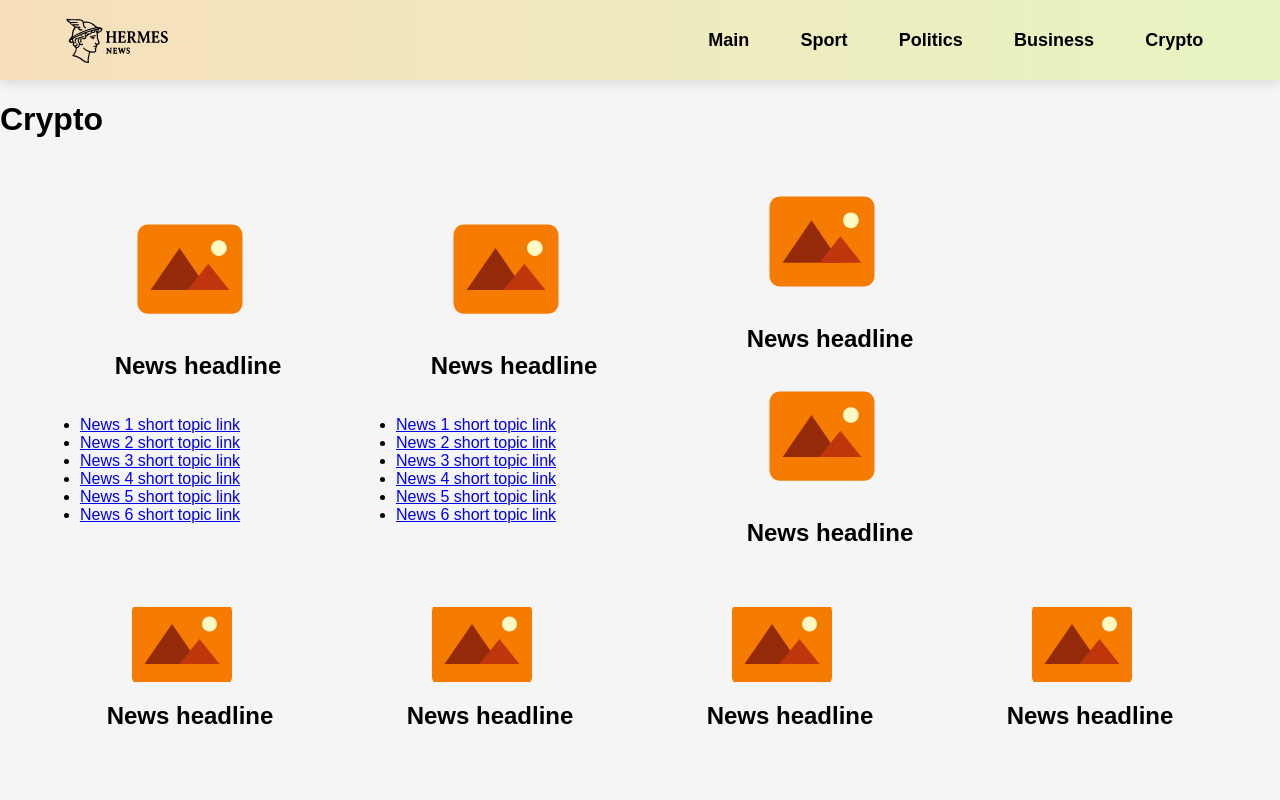
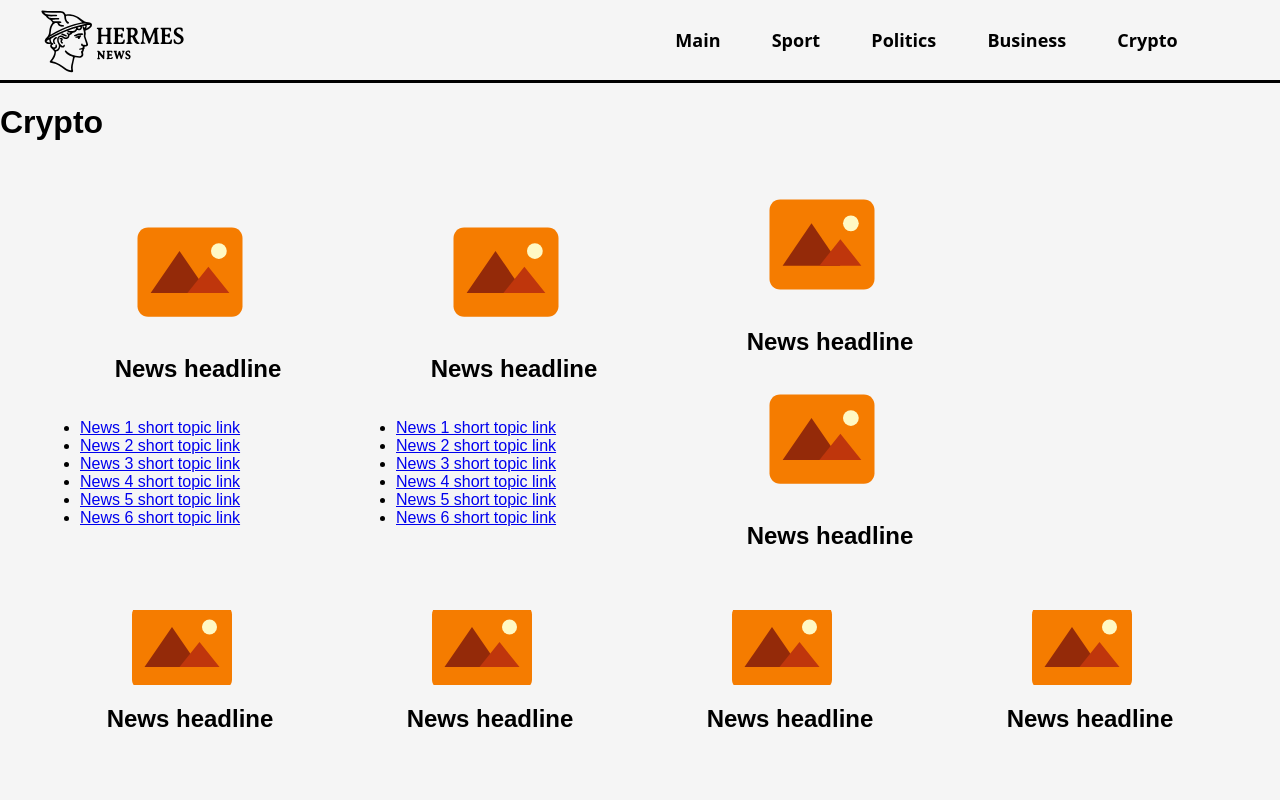
Before and after one commit to EdvardStudent23/news_web, a React (Create React App) app in the folder my-app/: page /crypto in a window 1280 px wide. Shown: the top 800 px of the page. Built offline with nearby package versions, Linux system fonts and the light colour scheme.

Commit message:
fixed css

```diff
--- a/my-app/src/components/Navbar.css
+++ b/my-app/src/components/Navbar.css
@@ -4,12 +4,13 @@
 }
 
 .navbar {
-  background: linear-gradient(to right, rgba(250, 201, 132, 0.5), rgba(217, 244, 143, 0.5));
+  background-color: whitesmoke;
+  border-bottom: 3px solid black;
   height: 80px;
-  padding: 0 5%;
+  padding: 0 7% 0 3%;
   display: flex;
   align-items: center;
-  box-shadow: 0 4px 10px rgba(0, 0, 0, 0.1);
+  box-shadow: none;
   width: 90%;
   position: relative;
   max-width: 100vw;
@@ -32,7 +33,7 @@
 }
 
 .logo {
-  height: 50px;
+  height: 70px;
   width: auto;
   transition: transform 0.3s;
 }
@@ -63,21 +64,21 @@
 
 .navbar-links a {
   display: flex;
+  font-family: system-ui;
   align-items: center;
   height: 100%;
   padding: 0 clamp(5px, 1vw, 20px);
   text-decoration: none;
   color: #000;
   font-weight: bold;
-  font-size: clamp(14px, 1.5vw, 18px);
+  font-size: clamp(14px, 2vw, 18px);
   border-radius: 10px;
   transition: all 0.3s;
   white-space: nowrap;
 }
 
 .navbar-links a:hover {
-  background: linear-gradient(to right, rgb(255, 128, 0), rgb(251, 255, 0));
-  color: white;
+  text-decoration: underline;
 }
 
 /* Бургер-меню */
@@ -134,7 +135,7 @@
     left: 0;
     width: 100%;
     height: 100vh;
-    background: linear-gradient(135deg, rgba(250, 201, 132, 0.95), rgba(217, 244, 143, 0.95));
+    background: whitesmoke;
     flex-direction: column;
     justify-content: center;
     align-items: center;
@@ -168,16 +169,13 @@
     font-size: 1.2rem;
     justify-content: center;
     border-radius: 8px;
-    background: rgba(255, 255, 255, 0.2);
     width: 100%;
     max-width: 300px;
     margin: 0 auto;
-    box-shadow: 0 2px 5px rgba(0, 0, 0, 0.1);
     transition: all 0.3s ease;
   }
 
   .navbar-links a:hover {
-    background: linear-gradient(135deg, rgb(255, 128, 0), rgb(251, 255, 0));
     transform: translateY(-3px);
     box-shadow: 0 5px 15px rgba(0, 0, 0, 0.2);
   }
--- a/my-app/src/styles/Pages.css
+++ b/my-app/src/styles/Pages.css
@@ -118,7 +118,7 @@ p {
 }
 
 .news-card.analysis {
-  background: #f1f2f6;
+  background: whitesmoke;
 }
 
 .news-card.highlight img {
```
Also changed, not shown: my-app/src/pages/Main.jsx (line endings or trailing spaces).
